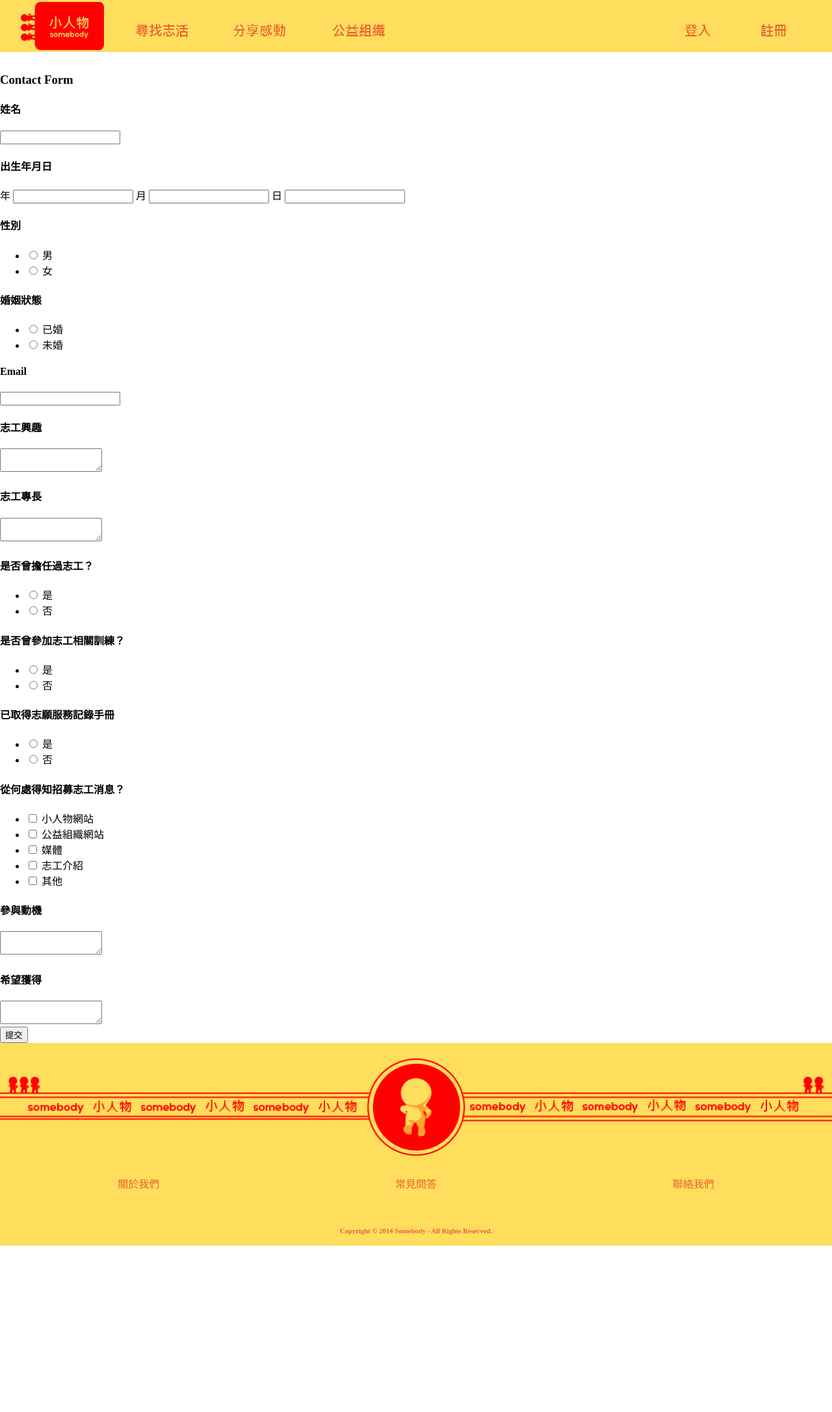
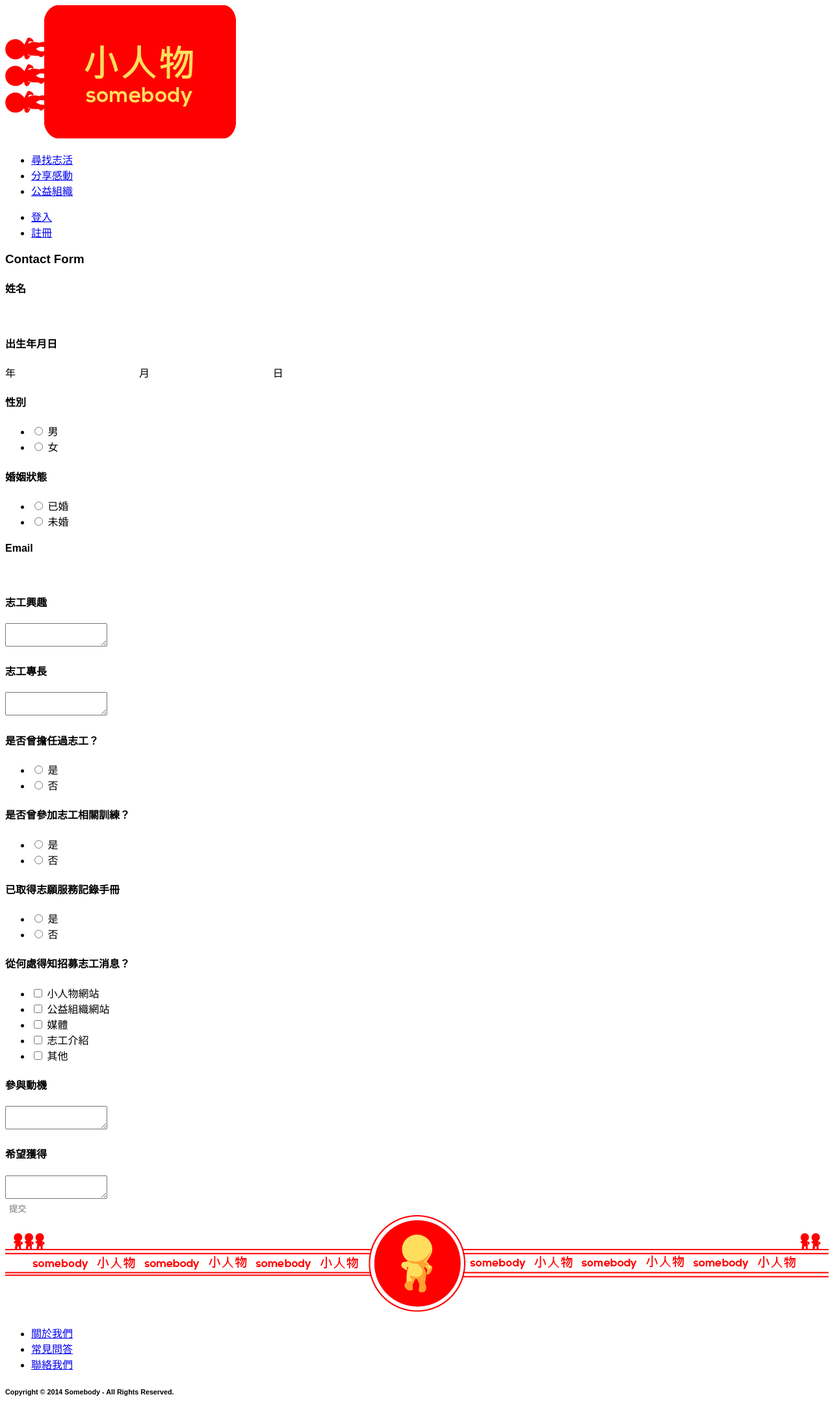
Before and after one commit to shihsan/web, a plain HTML site: page html&css/form.html in a window 1280 px wide. Shown: the whole page at 65% size. Before the commit the page ends 1917 px from the top, so only its background shows below. Drawn offline with Linux system fonts and the light colour scheme.

Commit message:
change form.css

```diff
--- a/html&css/form.css
+++ b/html&css/form.css
@@ -1,224 +1,106 @@
-/*********************************************************************************/
-/* header-wrapper                                                                */
-/*********************************************************************************/
-body
-{
-	width:100%;
-	margin: 0;
+body{
+  background: #FFFFFF;
+  font-family: 'Montserrat', Arial;
+  font-size: 1em;
 }
 
-#header-wrapper
-{
-	height:5em;
-	background-color: #FFDE5E;
-	margin-bottom: 2em;
+
+.ribbon{
+  background: rgba(200,200,200,.5);
+  width: 50px;
+  height: 70px;
+  margin: 0 auto;
+  position: relative;
+  top: 19px;
+  border: 1px solid rgba(255,255,255,.3);
+  border-top: 2px solid rgba(255,255,255,.5);
+  border-bottom: 0;
+  border-radius: 5px 5px 0 0;
+  box-shadow: 0 0 3px rgba(0,0,0,.7);
 }
-#header-wrapper #logo
-{
-	display:block;
-	float:left;
-	padding-left: 2em;
+.ribbon:before{
+  content:"";
+  display: block;
+  width: 15px;
+  height: 15px;
+  background: #4E535B;
+  border: 4px solid #cfd0d1;
+  margin: 18px auto;
+  box-shadow: inset 0 0 5px #000, 0 0 2px #000, 0 1px 1px 1px #A7A8AB;
+  border-radius: 100%;
 }
 
-#header-wrapper #logo img{
-	width: 8em;
-	padding-top: 3px;
-}
-#header-wrapper #logo::after{
-	clear: both;
-}
-/* Everything CSS Sprite Menu */
-ul#menu
-{
-	margin:0;
-	padding:0;
-	list-style:none;
-	/*clear:both;*/
-}
-#Left-nav #menu li
-{
-	overflow:hidden;
-	text-indent:-9999px;
-	display:inline;
-	float:left;
-	margin-right:2px;
-	margin-bottom: 2px;
-	padding-bottom: 2px;
-	padding-left: 2em;
-	padding-top: 1.25em;
-}
-#Right-nav #menu li
-{
-	overflow:hidden;
-	text-indent:-9999px;
-	display:inline;
-	float:right;
-	margin-right:2px;
-	margin-bottom: 2px;
-	padding-right: 2em;
-	padding-bottom: 0;
-	padding-top: 1.25em;
-}
-#menu li a
-{
-	background:url('images/menu.png') no-repeat;
-	width:100%;
-	height:100%;
-	display:block;
+
+.form{
+  background: #F1F2F4;
+  border-bottom: 2px solid #C5C5C8;
+  border-radius: 5px;
+  /*text-align: center;*/
+  color: #36383C;
+  text-shadow: 0 1px 0 #FFF;
+  max-width: 500px;
+  margin: 0 auto;
+  border:solid 50px;
+  border-color:#C3371E;
+  padding: 15px 40px 20px 40px;
+  box-shadow: 0 0 3px #000;
 }
 
-/* event Button */
-
-#Left-nav li.event
-{
-	width:115px;
-	height:60px;
+.form:before{
+  content:"";
+  display: block;
+  width: 70px;
+  height: 4px;
+  background: #4E535B;
+  border-radius: 5px;
+  border-bottom: 1px solid #FFFFFF;
+  border-top: 2px solid #CBCBCD;
+  margin: 0 auto;
 }
-#Left-nav li.event a
-{
-	background-position:-5px -5px;
-}
-#Left-nav li.event a:hover
-{
-	background-position:-5px -75px;
-}
-#Left-nav li.event a.selected
-{
-	background-position:-5px -145px;
-}
-
-/* ShareTable Button */
-
-#Left-nav li.ShareTable
-{
-	width:120px;
-	height:60px;
-}
-#Left-nav li.ShareTable a
-{
-	background-position:-125px -5px;
-}
-#Left-nav li.ShareTable a:hover
-{
-	background-position:-125px -75px;
-}
-#Left-nav li.ShareTable a.selected
-{
-	background-position:-125px -145px;
-}
-
-/* ngo Button */
-
-#Left-nav li.ngo
-{
-	width:120px;
-	height:60px;
-}
-#Left-nav li.ngo a
-{
-	background-position:-250px -5px;
-}
-#Left-nav li.ngo a:hover
-{
-	background-position:-250px -75px;
-}
-#Left-nav li.ngo a.selected
-{
-	background-position:-250px -145px;
-}
-
-/* login Button */
-
-#Right-nav li.login
-{
-	width:100px;
-	height:60px;
-}
-#Right-nav li.login a
-{
-	background-position:-450px -5px;
-}
-#Right-nav li.login a:hover
-{
-	background-position:-450px -75px;
-}
-#Right-nav li.login a.selected
-{
-	background-position:-450px -145px;
-}
-
-/* signin Button */
-
-#Right-nav li.signin
-{
-	width:80px;
-	height:60px;
-}
-#Right-nav li.signin a
-{
-	background-position:-370px -5px;
-}
-#Right-nav li.signin a:hover
-{
-	background-position:-370px -75px;
-}
-#Right-nav li.signin a.selected
-{
-	background-position:-370px -145px;
-}
-
-/*********************************************************************************/
-/* form                                                                       */
-/*********************************************************************************/
 
 
 
-/*********************************************************************************/
-/* footer                                                                        */
-/*********************************************************************************/
-footer{
-	padding-top: 1.5em;
-	font-size: 1em;
-	color: rgb(234 , 97 , 48);
-	clear:both;
-	background-color: rgb(255 , 222 , 94);
-	height: 18em;
-	text-align: center;
+input{
+  background:rgba(255,255,255,0.7);
+  border: 0;
+  box-sizing: border-box;
+  color: #71747A;
+  text-shadow: 0 1px 0 #FFF;
+  border-radius: 5px;
 }
-footer a{
-	text-decoration: none;
-	color: rgb(234 , 97 , 48);
+input:focus{
+  outline: none;
 }
-footer a:link
-{
-	color: rgb(234 , 97 , 48);
-}　　　　/*//宣告連結顏色*/
-footer a:visited
-{
-	color: rgb(234 , 97 , 48);
-}　   　 /*//訪問過連結顏色*/
-footer a:active
-{
-	color: rgb(234 , 97 , 48);
-}　　     /*//執行中連結顏色*/
-footer a:hover
-{
-	color: rgb(234 , 97 , 48);
-}             /*//當滑鼠移到連結時連結顏色*/
 
-footer ul{
-	width: 100%;
-	margin: 0;
-	padding: 0;
-	display: table;
-	list-style-type: none;
-	line-height: 5em;
+
+
+
+.io{
+  padding: 0;
+  padding-bottom: 10px;
 }
-footer li
-{
-	display: table-cell;
+
+.join_act{
+  background: #FAAF3C;
+  height: 40px;
+  margin-top: -7px;
+  /*border-radius: 5px 5px 0 0;*/
+  text-align: left;
+  line-height: 40px;
+  padding: 0 10px;
+  color: #FFF;
+  text-shadow: none;
 }
-footer img
-{
-	width: 100%;
+.join_act span{
+  float: right;
 }
+
+input #birth_year;
+input #birth_month;
+input #birth_day;{
+  width:50px;
+}
+
+#content{
+  padding: 50px;
+}
```
